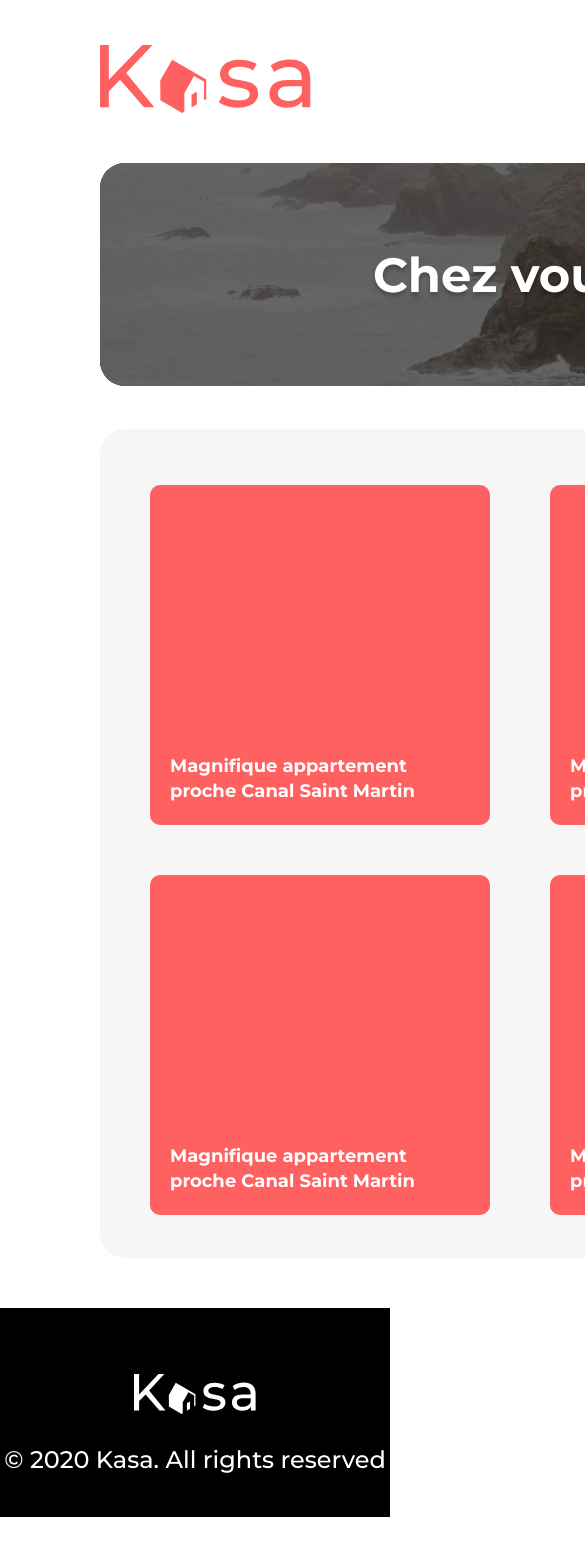
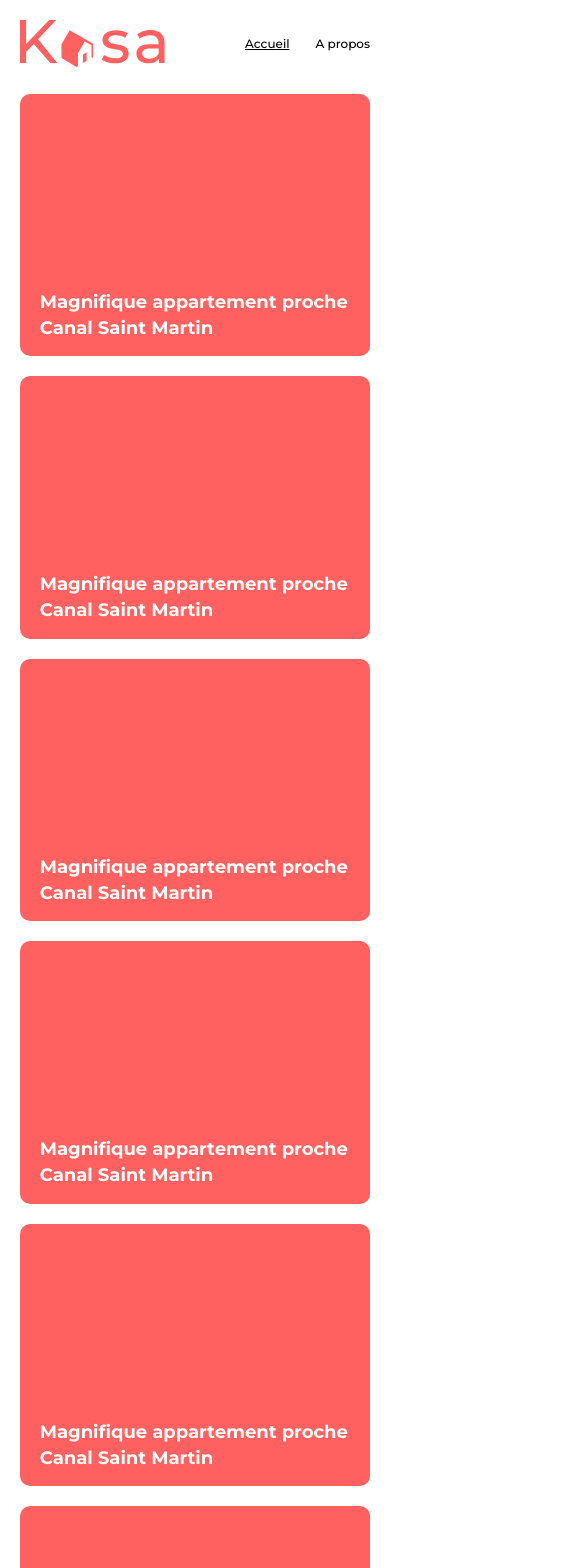
Before and after one commit to a-melouk/kasa-oc, a React (Create React App) app: page / in a window 390 px wide. Shown: the top 1568 px of the page, 585 px wide, since content can reach past the window. Before the commit the page ends 1517 px from the top, so only its background shows below. Built offline with nearby package versions, Linux system fonts and the light colour scheme.

Commit message:
Updated desktop version of Home page Added mobile version of home page

```diff
--- a/src/styles/App.scss
+++ b/src/styles/App.scss
@@ -9,9 +9,17 @@
   height: 100vh;
   justify-content: space-between;
   padding-top: 45px;
+  width: 100vw;
 }
 
 body {
   margin: 0;
   padding: 0;
 }
+
+@media screen and (max-width: 576px) {
+  #root {
+    gap: 27px;
+    padding-top: 20px;
+  }
+}
--- a/src/styles/Card.scss
+++ b/src/styles/Card.scss
@@ -7,8 +7,8 @@ $size: 340px;
   display: flex;
   flex-direction: column;
   justify-content: flex-end;
-  width: $size;
-  height: $size;
+  width: 100%;
+  aspect-ratio: 1/1;
   border-radius: 10px;
   background-color: $backgroundColor;
 
@@ -19,3 +19,17 @@ $size: 340px;
     padding-bottom: 20px;
   }
 }
+
+@media screen and (max-width: 576px) {
+  .thumb {
+    width: 100%;
+    aspect-ratio: 1/0.75;
+    // height: 255px;
+
+    &__title {
+      @include title;
+      padding-inline: 19.71px;
+      padding-bottom: 15px;
+    }
+  }
+}
--- a/src/styles/Footer.scss
+++ b/src/styles/Footer.scss
@@ -10,6 +10,7 @@
   height: 209px;
   background-color: #000;
   box-sizing: border-box;
+  width: 100%;
 
   img {
     width: 122px;
@@ -17,13 +18,28 @@
   }
 
   span {
+    display: flex;
+    height: 46px;
+    flex-direction: column;
+    justify-content: flex-end;
     color: #fff;
-    display: flex;
-    justify-content: flex-end;
+    text-align: center;
     font-family: $fontFamily;
     font-size: 24px;
-    height: 46px;
     line-height: 34.224px;
-    text-align: center;
   }
 }
+
+@media screen and (max-width: 576px) {
+  .footer {
+    width: 100%;
+    height: 209px;
+    justify-content: flex-end;
+
+    span {
+      font-size: 12px;
+      line-height: 17.112px; /* 17.112px */
+      width: 133.594px;
+    }
+  }
+}
--- a/src/styles/Header.scss
+++ b/src/styles/Header.scss
@@ -2,16 +2,23 @@
 
 .header {
   display: flex;
-  flex-direction: row;
+  height: 68px;
   justify-content: space-between;
-  margin-inline: 100px;
-  width: 1240px;
-  height: 68px;
+  padding-inline: 100px;
+  width: 100%;
+  box-sizing: border-box;
+
+  img {
+    width: 210.322px;
+    height: 68px;
+  }
 
   nav {
+    align-items: center;
     display: flex;
     gap: 57px;
-    align-items: center;
+    justify-content: flex-end;
+    width: 100%;
 
     a {
       text-decoration: none;
@@ -27,3 +34,23 @@
     }
   }
 }
+
+@media screen and (max-width: 576px) {
+  .header {
+    padding-inline: 20px;
+
+    img {
+      width: 145px;
+      height: 46.881px;
+    }
+
+    nav {
+      gap: 26px;
+
+      a {
+        line-height: 17.112px;
+        font-size: 12px;
+      }
+    }
+  }
+}
--- a/src/styles/Home.scss
+++ b/src/styles/Home.scss
@@ -4,24 +4,27 @@
   display: flex;
   flex-direction: column;
   gap: 43px;
-  margin-inline: 100px;
-  width: 1240px;
+  padding-inline: 100px;
+  width: 100%;
+  box-sizing: border-box;
 
   .hero {
-    background: #000;
+    background-color: #000;
     border-radius: 25px;
-    mix-blend-mode: darken;
-    // opacity: 0.6;
+    height: 223px;
+    max-width: 1240px;
     position: relative;
-    height: 223px;
+    width: 100%;
+
     img {
-      background: #000;
-      height: 223px;
+      background-color: #000;
       border-radius: 25px;
+      filter: brightness(0.4);
+      height: 100%;
       object-fit: cover;
       width: 100%;
-      filter: brightness(0.4);
     }
+
     h1 {
       -webkit-text-stroke-color: #000;
       -webkit-text-stroke-width: 1;
@@ -40,16 +43,38 @@
   }
 
   .gallery {
-    // width: 1240px;
     background-color: #f6f6f6;
     border-radius: 25px;
+    box-sizing: border-box;
     column-gap: 60px;
     display: grid;
-    grid-template-columns: repeat(3, 340px);
+    grid-template-columns: repeat(3, 1fr);
     padding-bottom: 43px;
+    padding-inline: 50px;
     padding-top: 56px;
     row-gap: 50px;
-    padding-inline: 50px;
-    box-sizing: border-box;
+    width: 100%;
+    max-width: 1240px;
   }
 }
+
+@media screen and (max-width: 576px) {
+  .container {
+    gap: 22px;
+    // width: 100%;
+    padding-inline: 20px;
+
+    .hero {
+      display: none;
+      width: 100%;
+    }
+
+    .gallery {
+      display: flex;
+      flex-direction: column;
+      gap: 20px;
+      background-color: #fff;
+      padding: 0;
+    }
+  }
+}
```
